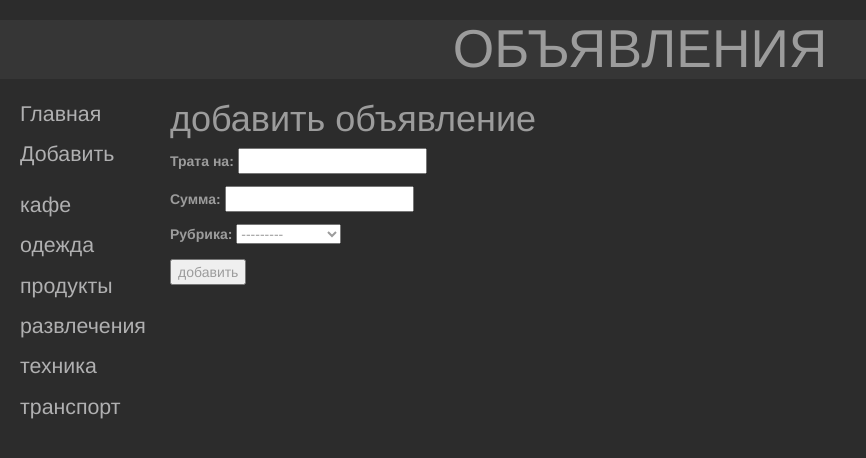
After one commit to zhaba1337/my-first-djProject, a Django app: page /add/ in a window 1280 px wide. The commit adds this page. Shown: the top 458 px of the page, without its empty margins (0-866 px from the left). Run offline with Django 4.2, Linux system fonts and the light colour scheme; data comes from the database, SQL or seed files in the repository; both versions use the stored data as it was after the commit; some libraries are stand-ins or nearby versions.

Commit message:
add style

```diff
--- /dev/null
+++ b/Expenser/expense/forms.py
@@ -0,0 +1,8 @@
+from django.forms import ModelForm
+from .models import Expense
+
+class ExpenseForm(ModelForm):
+
+    class Meta():
+        model = Expense
+        fields = ('title', 'amount', 'rubric')
--- a/Expenser/expense/models.py
+++ b/Expenser/expense/models.py
@@ -4,12 +4,22 @@ from django.utils import timezone
 
 # Create your models here.
 
-class Expense(models.Model):
-    title = models.CharField(max_length=255)
-    amount = models.IntegerField()
-    time_create = models.DateTimeField(default=timezone.now)
-    time_update = models.DateTimeField(auto_now=True)
-    published_date = models.DateTimeField(blank=True, null=True)
+class Expense(models.Model):#verbose_name - название на админ старнице
+    title = models.CharField(max_length=255, verbose_name='Трата на')
+    amount = models.IntegerField(verbose_name='Сумма')
+    time_create = models.DateTimeField(default=timezone.now, verbose_name='Дата создания')
+    time_update = models.DateTimeField(auto_now=True,verbose_name = 'Дата последнего редактирования')
+    published_date = models.DateTimeField(blank=True, null=True, verbose_name='Дата публикации')
+
+    rubric = models.ForeignKey('Rubric', null = True, on_delete=models.PROTECT, verbose_name='Рубрика')
+    #   ForeignKey - модель по факту создание ключа, Rubric - название первичной модели, null = Tue - разрешение на пустые значения
+    # ^ on_delete = models.PROTECT - разрешение на удаление и из 2 модели PROTECT - запрещает каскадные удаления
+
+    class Meta:# весь класс META нужен для красивого отображения названий на админ-странице
+        verbose_name_plural = 'Траты'
+        verbose_name = 'объявление'
+        ordering = ['-published_date']
+
 
     def publish(self):
         self.published_date = timezone.now()
@@ -17,3 +27,16 @@ class Expense(models.Model):
 
     def __str__(self):
         return self.title
+
+
+class Rubric(models.Model):
+    name = models.CharField(max_length=20, db_index=True, verbose_name='Название')
+
+    def __str__ (self):#функция для корректного вывода в админ-старницу
+        return self.name
+
+
+    class Meta:
+        verbose_name_plural = 'Рубрики'
+        verbose_name = 'Рубрику'
+        ordering = ['name']
--- /dev/null
+++ b/Expenser/expense/static/css/style.css
@@ -0,0 +1,63 @@
+html{
+    box-sizing: border-box;
+
+}
+
+
+
+body{
+    background: rgb(44, 44, 44);
+    color:rgb(156, 156, 156);
+}
+header h1{
+    font-size: 40pt;
+    text-transform: uppercase;
+    text-align: center;
+    background: rgba(134, 134, 134, 0.1);
+
+}
+
+nav{
+    font-size: 16pt;
+    width: 150px;
+    float: left;
+    margin-left: 20px;
+}
+a{
+    color:rgb(176, 176, 177);
+}
+nav a{
+    display: block;
+    margin:10px 0px;
+}
+nav .add{
+    padding-bottom: 10px;
+}
+.l-wrap{
+    max-width: 100%;
+    margin-left:150px
+}
+
+.four-col-grid .grid-item{
+    width: 20%;
+    float:right;
+
+}
+
+.four-col-grid::after{
+    display: table;
+    clear: both;
+    content: '';
+}
+
+.grid-item{
+    width: calc((100% - 24px * 2) / 4);
+    margin-right: 30px;
+    margin-top: 20px;
+    float: left;
+}
+
+.grid-item:hover{
+    transition: .5s;
+    background: rgba(88, 88, 88, .5);
+}
--- a/Expenser/expense/static/css/viewExpense.css
+++ b/Expenser/expense/static/css/viewExpense.css
@@ -1,5 +1,5 @@
 body{
-    color:rgb(255, 0, 0);
+    color:rgb(0, 0, 0);
 }
 
 table{
@@ -7,5 +7,5 @@ table{
 }
 
 h1{
-    color:aquamarine;
+    color:rgb(148, 38, 38)
 }
--- /dev/null
+++ b/Expenser/expense/templates/expense/create.html
@@ -0,0 +1,14 @@
+{% extends 'layout/basic.html' %}
+
+{% block title%}Добавить объявление{% endblock %}
+{% block content %}
+    <h1>добавить объявление</h1>
+
+    <form method="post">
+        {% csrf_token %}
+        {{ form.as_p }}
+        <input type="submit" value="добавить">
+    </form>
+</body>
+</html>
+{% endblock %}
--- /dev/null
+++ b/Expenser/expense/templates/layout/basic.html
@@ -0,0 +1,30 @@
+{% load static %}
+<!DOCTYPE html>
+<html lang="en">
+<head>
+    <meta charset="UTF-8">
+    <meta http-equiv="X-UA-Compatible" content="IE=edge">
+    <meta name="viewport" content="width=device-width, initial-scale=1.0">
+    <link rel="stylesheet" href="//maxcdn.bootstrapcdn.com/bootstrap/3.2.0/css/bootstrap.min.css">
+    <link rel="stylesheet" href="//maxcdn.bootstrapcdn.com/bootstrap/3.2.0/css/bootstrap-theme.min.css">
+    <link rel="stylesheet" type="text/css" href="{% static 'css\style.css' %}">
+    <title>{% block title %}Главная{% endblock %}</title>
+</head>
+<body>
+    <header>
+        <h1>объявления</h1>
+    </header>
+    <nav>
+        <a href="{% url 'index' %}">Главная</a>
+        <a class="add" href="{% url 'add' %}">Добавить</a>
+        {% for rubric in rubrics %}
+        <a href="{% url 'by_rubric' rubric.pk %}">{{rubric.name}}</a>
+        {% endfor %}
+    </nav>
+
+    <section>
+        {% block content %}
+        {% endblock %}
+    </section>
+</body>
+</html>
--- a/Expenser/expense/urls.py
+++ b/Expenser/expense/urls.py
@@ -1,13 +1,8 @@
 from django.urls import path
 from .views import *
 
-
 urlpatterns = [
-    path('', index),
-    path('expenses', expenses),
-    path('plot', post_list),
-    path('plot/yes', yes),
-    path('plot/no', no),
-    path('viewExpense', viewExpense),
-    path('ViewExpenseTemp', viewExpenseWithTemplate),
+    path('add/', ExpenseCreateView.as_view(), name = 'add'),
+    path('', index, name='index'),
+    path('<int:rubric_id>/', by_rubric, name='by_rubric'),
 ]
--- a/Expenser/expense/views.py
+++ b/Expenser/expense/views.py
@@ -1,53 +1,39 @@
 from email import charset
 from multiprocessing import context
+from re import template
 from django.shortcuts import render
 from django.http import HttpResponse
 from .models import Expense
 from django.utils import timezone
 from django.template import loader
-from itertools import groupby
+from .models import Rubric
+from django.views.generic.edit import CreateView
+from .forms import ExpenseForm
+from django.urls import reverse_lazy
 # Create your views here.
 
 def index(request):
-    return HttpResponse('Страница ы')
+    bbs = Expense.objects.all()[::-1]
+    rubrics = Rubric.objects.all()
+    context = {'bbs' : bbs, 'rubrics' : rubrics}
+    return render(request, 'expense/index.html', context)
 
 
-def expenses(request):
-    return HttpResponse('<h1>Страница расходов</h1>')
+def by_rubric(request, rubric_id):
+    bbs = Expense.objects.filter(rubric = rubric_id)
+    rubrics = Rubric.objects.all()
+    current_rubric = Rubric.objects.get(pk = rubric_id)
+    context = {'bbs' : bbs, 'rubrics' : rubrics, "current_rubric" : current_rubric}
 
-def post_list(request):
-    posts = Expense.objects.filter(title = 'title')
-    return render(request, 'expense/post_list.html', {'posts': posts})
-
-def yes(request):
-    return HttpResponse('<h1>правильно! Пидорас</h1>')
-
-def no(request):
-    return HttpResponse('<h1>Ошибаешься, ты пидорас.</h1>')
+    return render(request, 'expense/rubric.html', context)
 
 
-def viewExpense(request):
-    s = 'список трат:'
-    for item in Expense.objects.all():
-        s += f'<h4>{item.amount} были потрачены на <i>{item.title}</i>.</h4>'
-    return HttpResponse(s)
-    # content_type = 'text/plain; charset=utf-8' используется для указания кодировки utf8 для того что бы работала \n для переноса строки
-    # в таком случае не будут работаь html теги
+class ExpenseCreateView(CreateView):#наследовали класс CreateView
+    template_name = 'expense/create.html'#путь к файлу с шаблоном
+    form_class = ExpenseForm#ссылка на класс-формы
+    success_url = reverse_lazy('index')#адрес для перенаправления после сохранения
 
-
-
-def viewExpenseWithTemplate1(request):
-    bbs = Expense.objects.all()
-    filterCafe = Expense.objects.filter(title = 'кафе')
-    filterClothing = Expense.objects.filter(title = 'одежда')
-    filterTechnique = Expense.objects.filter(title = 'техника')
-    return render(request, 'expense/expenseShow.html',
-        {'bbs' : bbs,'filterCafe' : filterCafe, "filterTechnique" : filterTechnique, 'filterClothing' : filterClothing})
-
-def viewExpenseWithTemplate(request):
-    bbs = Expense.objects.all()
-    arrayDate = []
-    for obj in Expense.objects.all():
-        if obj.time_create.date not in arrayDate:
-            arrayDate.append(obj.time_create.date)
-    return render(request, 'expense/expenseShow.html', {'bbs' : bbs, 'arrayDate' : arrayDate})
+    def get_context_data(self, **kwargs):
+        context = super().get_context_data(**kwargs)
+        context['rubrics'] = Rubric.objects.all()
+        return context
```
Also changed, not shown: Expenser/expense/admin.py (+9 -1 lines), Expenser/expense/templates/expense/expenseShow.html (deleted, +0 -29 lines), Expenser/expense/templates/expense/index.html (added, +16 -0 lines), Expenser/expense/templates/expense/post_list.html (deleted, +0 -16 lines), Expenser/expense/templates/expense/rubric.html (added, +16 -0 lines), Expenser/db.sqlite3, Expenser/expense/migrations/0003_alter_expense_options_alter_expense_amount_and_more.py (added), Expenser/expense/migrations/0004_rubric_expense_rubric.py (added), 1 other file.
